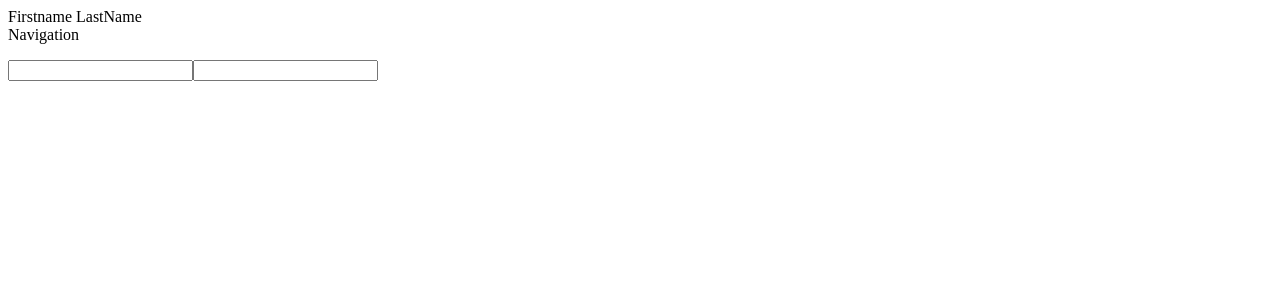
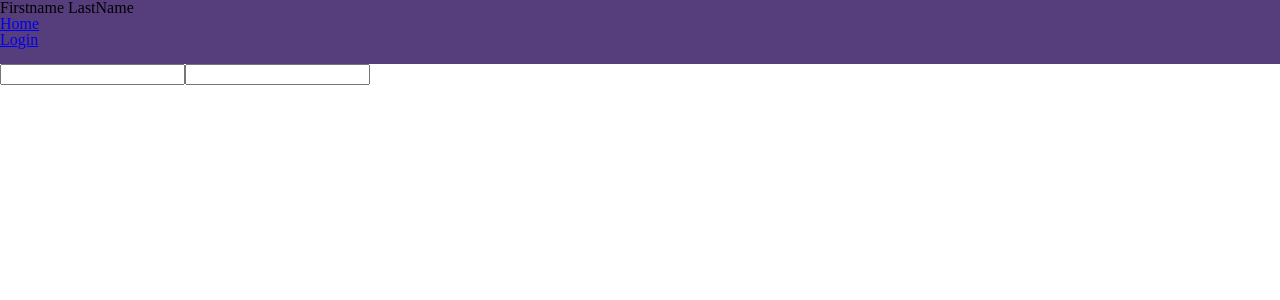
Before and after one commit to jvholmberg/forkyfork.old, a React app: page / in a window 1280 px wide. Shown: the top 300 px of the page. Built offline with nearby package versions, Linux system fonts and the light colour scheme.

Commit message:
Added sass-loader to proj and started looking on eslint config

```diff
--- a/src/components/App/index.jsx
+++ b/src/app.jsx
@@ -2,18 +2,20 @@ import React from 'react';
 import { connect } from 'react-redux';
 import { Route } from 'react-router-dom';
 import PropTypes from 'prop-types';
+import _ from 'lodash';
 
-import Header from '../Header/';
-import Navigation from '../Navigation/';
-import Login from '../Login/';
+import './reset.scss';
 
-import { getUser } from '../../actions/user';
+import Header from './components/Header';
+import Login from './components/Login';
+
+import { getUser } from './actions/user';
 
 const mapStateToProps = (state) => {
   const user = getUser(state);
   return ({
-    firstName: user.firstName,
-    lastName: user.lastName,
+    firstName: _.get(user, 'firstName'),
+    lastName: _.get(user, 'lastName'),
   });
 };
 
@@ -31,7 +33,6 @@ class App extends React.Component {
     return (
       <div>
         <Header firstName={firstName} lastName={lastName} />
-        <Navigation />
         <main>
           <Route exact path="/" component={Login} />
           <Route path="/login" component={Login} />
--- a/src/client.jsx
+++ b/src/client.jsx
@@ -3,7 +3,7 @@ import { render } from 'react-dom';
 import { BrowserRouter as Router } from 'react-router-dom';
 import { Provider } from 'react-redux';
 import store from './store';
-import App from './components/App';
+import App from './app';
 
 render(
   <Provider store={store}>
--- /dev/null
+++ b/src/components/Header/Header.scss
@@ -0,0 +1,5 @@
+.Header_Container {
+  width: 100%;
+  height: 4rem;
+  background-color: #563d7c;
+}
--- /dev/null
+++ b/src/components/Header/Navigation/Navigation.scss
@@ -0,0 +1,6 @@
+.Navigation_Container {
+  color: #fff;
+}
+.Navigation_Container_List {
+
+}
--- /dev/null
+++ b/src/components/Header/Navigation/index.jsx
@@ -0,0 +1,16 @@
+import React from 'react';
+import { Link } from 'react-router-dom';
+// import PropTypes from 'prop-types';
+
+import './Navigation.scss';
+
+const Navigation = () => (
+  <nav className="Navigation_Container">
+    <ul className="Navigation_Container_List">
+      <li><Link to="/">Home</Link></li>
+      <li><Link to="/Login">Login</Link></li>
+    </ul>
+  </nav>
+);
+
+export default Navigation;
--- a/src/components/Header/index.jsx
+++ b/src/components/Header/index.jsx
@@ -1,9 +1,14 @@
 import React from 'react';
 import PropTypes from 'prop-types';
 
+import Navigation from './Navigation';
+
+import './Header.scss';
+
 const Header = ({ firstName, lastName }) => (
-  <header>
+  <header className="Header_Container">
     {firstName} {lastName}
+    <Navigation />
   </header>
 );
 
--- a/src/components/Navigation/index.jsx
+++ /dev/null
@@ -1,17 +0,0 @@
-import React from 'react';
-// import { Link } from 'react-router-dom';
-// import PropTypes from 'prop-types';
-
-const Navigation = () => (
-  <nav>
-    Navigation
-    <ul>
-      {/* <li><Link href="/">Home</Link></li>
-      <li><Link href="/Login">Login</Link></li>
-      <li><Link to="/">Home</Link></li>
-      <li><Link to="/Login">Login</Link></li> */}
-    </ul>
-  </nav>
-);
-
-export default Navigation;
--- /dev/null
+++ b/src/reset.scss
@@ -0,0 +1,48 @@
+/* http://meyerweb.com/eric/tools/css/reset/
+   v2.0 | 20110126
+   License: none (public domain)
+*/
+
+html, body, div, span, applet, object, iframe,
+h1, h2, h3, h4, h5, h6, p, blockquote, pre,
+a, abbr, acronym, address, big, cite, code,
+del, dfn, em, img, ins, kbd, q, s, samp,
+small, strike, strong, sub, sup, tt, var,
+b, u, i, center,
+dl, dt, dd, ol, ul, li,
+fieldset, form, label, legend,
+table, caption, tbody, tfoot, thead, tr, th, td,
+article, aside, canvas, details, embed,
+figure, figcaption, footer, header, hgroup,
+menu, nav, output, ruby, section, summary,
+time, mark, audio, video {
+	margin: 0;
+	padding: 0;
+	border: 0;
+	font-size: 100%;
+	font: inherit;
+	vertical-align: baseline;
+}
+/* HTML5 display-role reset for older browsers */
+article, aside, details, figcaption, figure,
+footer, header, hgroup, menu, nav, section {
+	display: block;
+}
+body {
+	line-height: 1;
+}
+ol, ul {
+	list-style: none;
+}
+blockquote, q {
+	quotes: none;
+}
+blockquote:before, blockquote:after,
+q:before, q:after {
+	content: '';
+	content: none;
+}
+table {
+	border-collapse: collapse;
+	border-spacing: 0;
+}
--- a/webpack.config.js
+++ b/webpack.config.js
@@ -1,5 +1,3 @@
-'use strict';
-
 const HtmlWebpackPlugin = require('html-webpack-plugin');
 const CleanWebpackPlugin = require('clean-webpack-plugin');
 const webpack = require('webpack');
@@ -11,12 +9,12 @@ module.exports = {
   context: __dirname,
   entry: [
     'webpack-hot-middleware/client?path=/__webpack_hmr&timeout=20000',
-      path.resolve(__dirname, 'src/client.jsx')
+    path.resolve(__dirname, 'src/client.jsx'),
   ],
   output: {
     filename: '[name].bundle.js',
     path: path.resolve(__dirname, 'dist'),
-      publicPath: '/'
+    publicPath: '/',
   },
   module: {
     rules: [{
@@ -25,14 +23,23 @@ module.exports = {
       exclude: /(node_modules|bower_components)/,
       loader: 'eslint-loader',
       options: {
-          cache: true,
+        useEslintrc: true,
+
       },
     }, {
-        enforce: 'post',
       test: /\.jsx?$/,
       exclude: /(node_modules|bower_components)/,
       loader: 'babel-loader?cacheDirectory=true',
-      }]
+    }, {
+      test: /\.(sass|scss)$/,
+      use: [{
+        loader: 'style-loader',
+      }, {
+        loader: 'css-loader',
+      }, {
+        loader: 'sass-loader',
+      }],
+    }],
   },
   resolve: {
     extensions: ['.js', '.jsx'],
@@ -40,9 +47,9 @@ module.exports = {
   plugins: [
     new CleanWebpackPlugin(['dist']),
     new HtmlWebpackPlugin({
-        template: './template.html'
+      template: './template.html',
     }),
     new webpack.NamedModulesPlugin(),
-      new webpack.HotModuleReplacementPlugin()
-    ]
+    new webpack.HotModuleReplacementPlugin(),
+  ],
 };
```
Also changed, not shown: package.json (+10 -5 lines), server.js (+10 -9 lines), .babelrc, 1 other file (tests, documents, lock files or other folders). Lines whose indentation alone changed are shown as unchanged.
